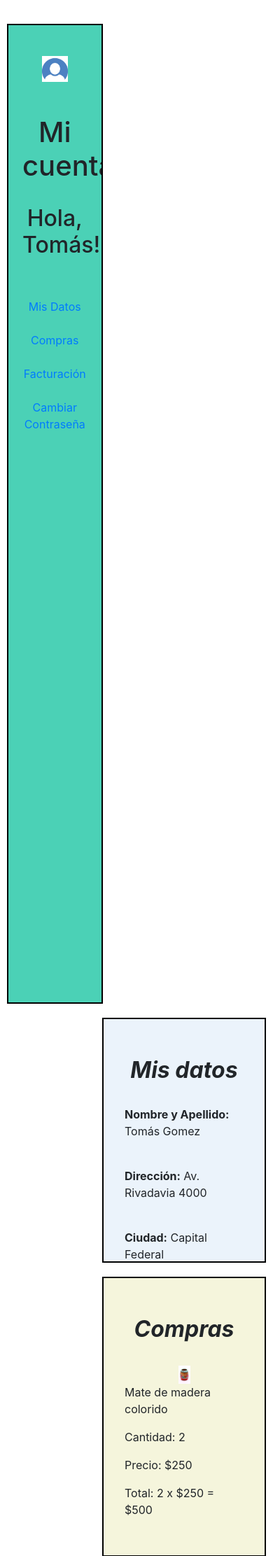
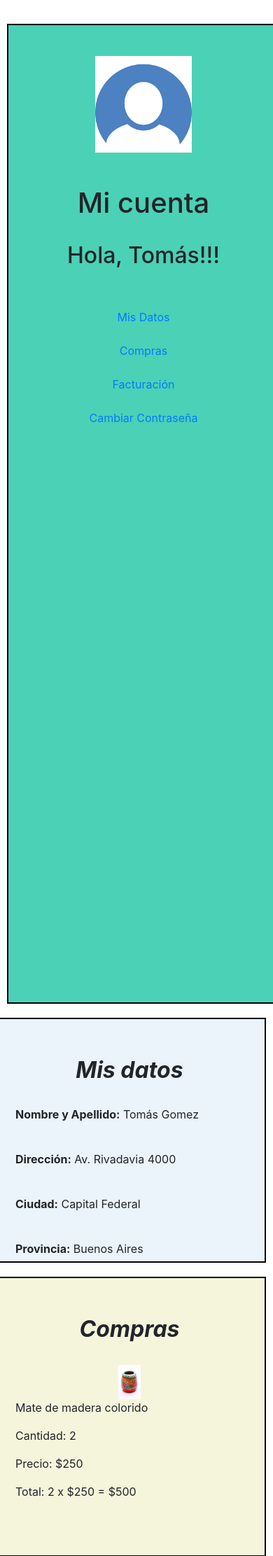
Before and after one commit to ju1618/TI_DH, a PHP site: page /perfilusuario.php in a window 390 px wide. Shown: the part 106-2329 px from the top of the page at 70% size. Run offline with PHP 8.4, Linux system fonts and the light colour scheme.

Commit message:
modificacion en perfilstyle

```diff
--- a/css/perfilstyles.css
+++ b/css/perfilstyles.css
@@ -113,3 +113,10 @@ img{
     width: 100%;
   }
 }
+
+@media screen and (max-width: 800px) {
+  .contenedor1, .contenedor2, .contenedor3, .contenedor4 {
+    width: 100%;
+    clear: both;
+  }
+}
```
